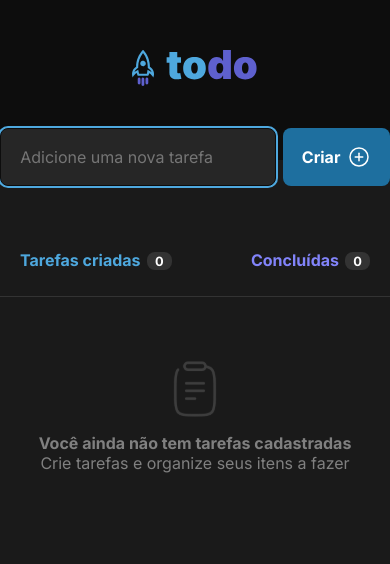
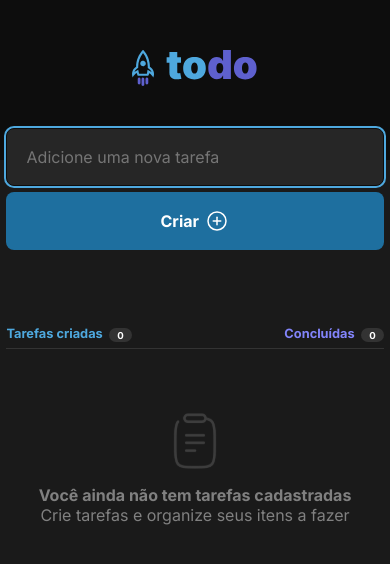
Before and after one commit to jrbytes/01-todo-list, a React (Vite) app: page / in a window 390 px wide. Shown: the top 564 px of the page. Built offline with nearby package versions, Linux system fonts and the light colour scheme.

Commit message:
updated app to handle with responsivity

```diff
--- a/src/components/Header.module.css
+++ b/src/components/Header.module.css
@@ -4,9 +4,17 @@
 
   display: flex;
   justify-content: center;
+
+  margin-bottom: -2rem;
 }
 
 .header img {
   height: 3rem;
   margin-top: 2.5rem;
 }
+
+@media (max-width: 768px) {
+  .header {
+    margin-bottom: -2.4rem;
+  }
+}
--- a/src/components/Input.module.css
+++ b/src/components/Input.module.css
@@ -1,26 +1,26 @@
 .wrapper {
-  display: flex;
-  justify-content: center;
-  margin-top: -2rem;
+  display: grid;
+  grid-template-columns: 5fr 1fr;
+  gap: var(--spacing);
+  width: var(--container-width);
+  margin: 0 auto;
 }
 
 .input {
   background-color: var(--gray-500);
   color: var(--white);
   border: 1px solid var(--gray-700);
-  border-radius: 8px;
+  border-radius: var(--border-radius);
 
-  width: 40rem;
   height: 3.6rem;
   padding: 0.4rem 1.2rem;
-  margin-right: 0.4rem;
 }
 
 .button {
   background-color: var(--blue-dark);
   color: var(--white);
   border: 0;
-  border-radius: 8px;
+  border-radius: var(--border-radius);
   cursor: pointer;
 
   padding: 0.4rem 1.2rem;
@@ -29,8 +29,24 @@
   display: flex;
   justify-content: center;
   align-items: center;
+  gap: var(--spacing);
 }
 
-.button svg {
-  margin-left: 0.4rem;
+@media (max-width: 768px) {
+  .wrapper {
+    width: 100%;
+    display: flex;
+    flex-direction: column;
+
+    padding: var(--spacing);
+  }
+
+  .input {
+    width: 100%;
+  }
+
+  .button {
+    width: 100%;
+    height: 3.6rem;
+  }
 }
--- a/src/components/Tasks.module.css
+++ b/src/components/Tasks.module.css
@@ -1,9 +1,9 @@
 .wrapper {
   display: flex;
-  justify-content: center;
-  align-items: center;
+  flex-direction: column;
 
-  margin-top: 4rem;
+  width: var(--container-width);
+  margin: 4rem auto;
 }
 
 .header {
@@ -11,11 +11,9 @@
   justify-content: space-between;
   align-items: center;
 
-  width: 49.5rem;
-  padding: 0 20px;
-  margin-bottom: 20px;
+  margin-bottom: var(--spacing);
 
-  font-size: 1rem;
+  font-size: 0.8rem;
 }
 
 .tasksCreated {
@@ -27,9 +25,9 @@
   background-color: var(--gray-400);
   margin-left: 0.4rem;
   padding: 0.1rem 0.5rem;
-  font-size: 0.8rem;
+  font-size: 0.6rem;
   color: var(--white);
-  border-radius: 8px;
+  border-radius: var(--border-radius);
 }
 
 .tasksFinished {
@@ -41,9 +39,9 @@
   background-color: var(--gray-400);
   margin-left: 0.4rem;
   padding: 0.1rem 0.5rem;
-  font-size: 0.8rem;
+  font-size: 0.6rem;
   color: var(--white);
-  border-radius: 8px;
+  border-radius: var(--border-radius);
 }
 
 .main {
@@ -54,11 +52,9 @@
 
 .empty {
   border-top: 1px solid var(--gray-400);
-  width: 47rem;
-  margin-top: 0.4rem;
+  width: 100%;
 
   display: flex;
-  justify-content: center;
   align-items: center;
   flex-direction: column;
 }
@@ -71,20 +67,20 @@
 .tasks {
   display: flex;
   flex-direction: column;
-  justify-content: center;
-  align-items: center;
+  gap: var(--spacing);
+
+  width: 100%;
 }
 
 .task {
   background-color: var(--gray-500);
 
   display: flex;
-  position: relative;
+  align-items: center;
+  justify-content: space-between;
 
-  width: 47rem;
   padding: 1.2rem 1.4rem;
-  margin-bottom: 0.8rem;
-  border-radius: 8px;
+  border-radius: var(--border-radius);
 
   font-size: 1rem;
   color: var(--white);
@@ -92,19 +88,15 @@
 }
 
 .task img {
-  position: absolute;
-  left: 1.4rem;
-  margin-right: 0.8rem;
   cursor: pointer;
 }
 
 .task p {
-  margin: 0 2.2rem;
+  flex-grow: 1;
+  margin: 0 0.8rem;
 }
 
 .task svg {
-  position: absolute;
-  right: 1.4rem;
   margin-left: 0.8rem;
   color: var(--gray-300);
   cursor: pointer;
@@ -118,3 +110,10 @@
   text-decoration: line-through;
   color: var(--gray-300);
 }
+
+@media (max-width: 768px) {
+  .wrapper {
+    width: 100%;
+    padding: var(--spacing);
+  }
+}
--- a/src/components/Tasks.tsx
+++ b/src/components/Tasks.tsx
@@ -50,7 +50,6 @@ export function Tasks() {
             <span>{tasksCompleted}</span>
           </div>
         </header>
-      </div>
         <main className={styles.main}>
           {!hasTasks ? (
             <div className={styles.empty}>
@@ -76,6 +75,7 @@ export function Tasks() {
             </div>
           )}
         </main>
+      </div>
     </>
   )
 }
--- a/src/global.css
+++ b/src/global.css
@@ -16,6 +16,12 @@
   --blue-dark: #1E6F9F;
 
   --danger: #E25858;
+
+  --container-width: 768px;
+
+  --border-radius: 8px;
+
+  --spacing: 0.4rem;
 }
 
 :focus {
--- a/vite.config.ts
+++ b/vite.config.ts
@@ -7,5 +7,6 @@ export default defineConfig({
   plugins: [react()],
   server: {
     port: 3000,
+    host: true,
   }
 })
```
Lines whose indentation alone changed are shown as unchanged.
